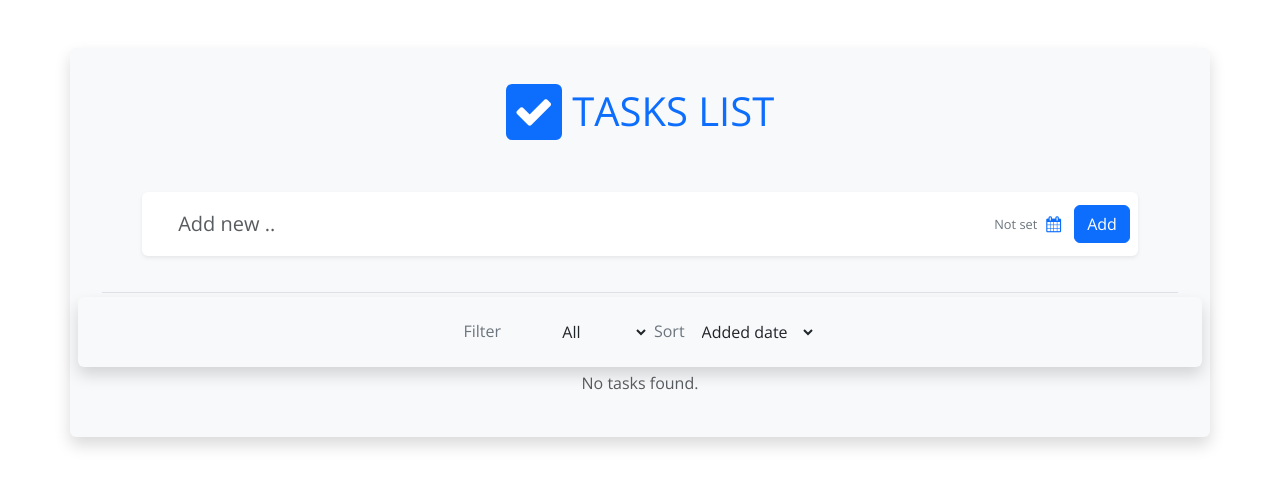
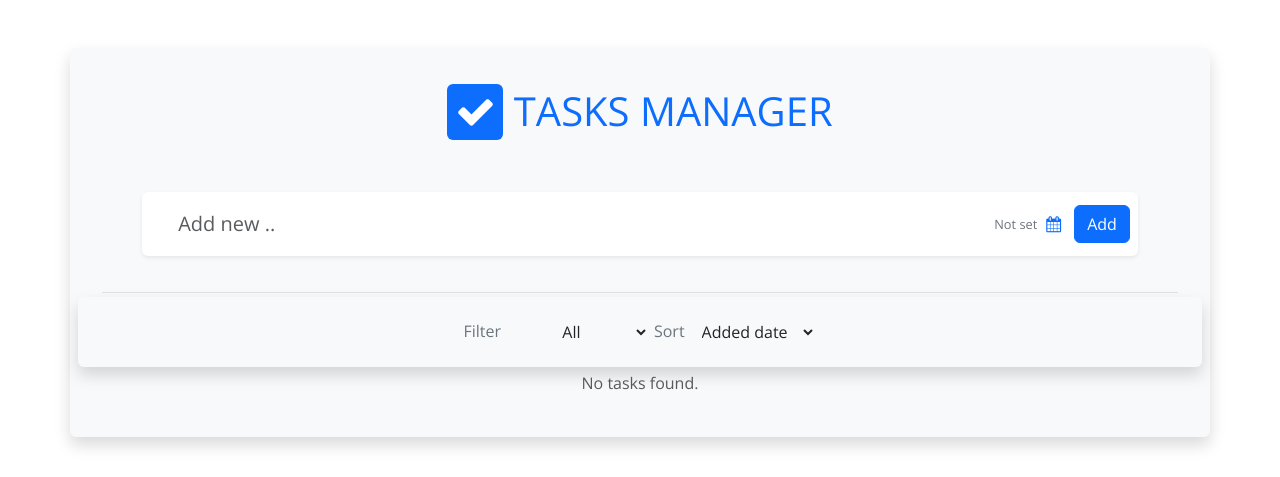
Before and after one commit to chaouche-fouad/Tasks_Mnager_App_With_Flask, a Flask app: page / in a window 1280 px wide. Shown: the top 477 px of the page. Run offline with Flask 3, Linux system fonts and the light colour scheme; data that the repository does not hold is empty; some libraries are stand-ins or nearby versions.

Commit message:
First commit

```diff
--- a/templates/index.html
+++ b/templates/index.html
@@ -4,7 +4,7 @@
 <head>
     <meta charset="UTF-8" />
     <meta name="viewport" content="width=device-width, initial-scale=1.0" />
-    <title>TODO List</title>
+    <title>tasks manager</title>
 
     {{ bootstrap.load_css() }}
     <link rel="stylesheet" href="https://fonts.googleapis.com/css2?family=Open+Sans&display=swap" />
@@ -22,7 +22,7 @@
             <div class="col text-center">
                 <div class="h1 text-primary">
                     <i class="fa fa-check bg-primary text-white rounded p-2"></i>
-                    <span>TASKS LIST</span>
+                    <span>TASKS MANAGER</span>
                 </div>
             </div>
         </div>
```
